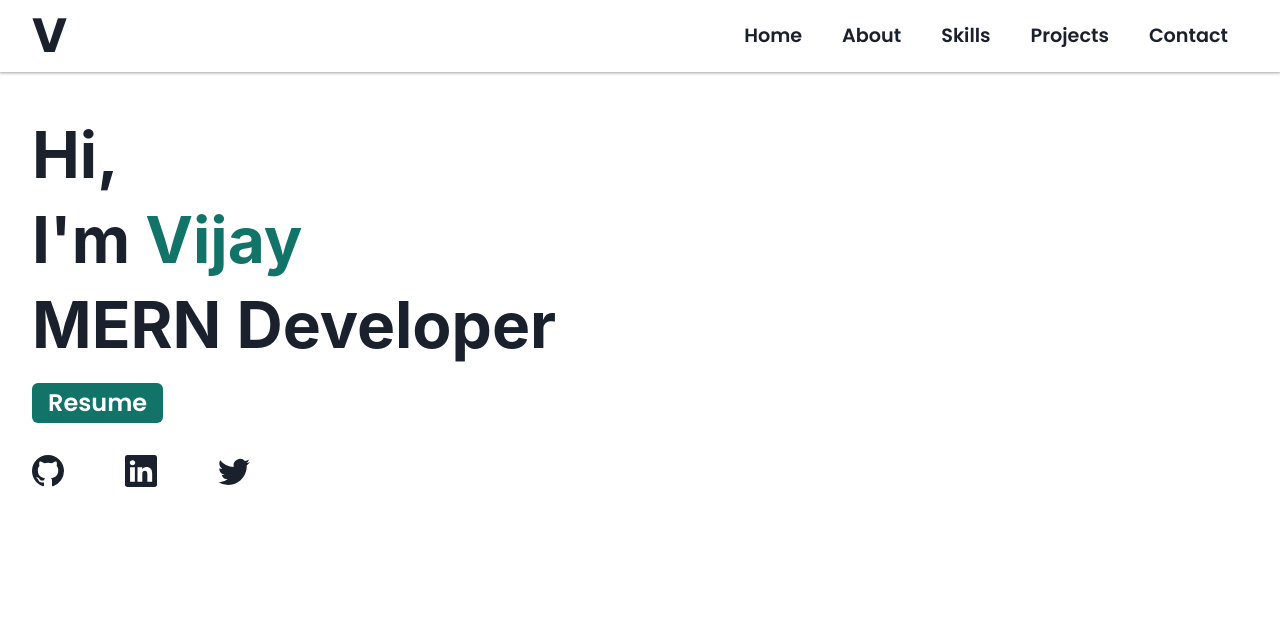
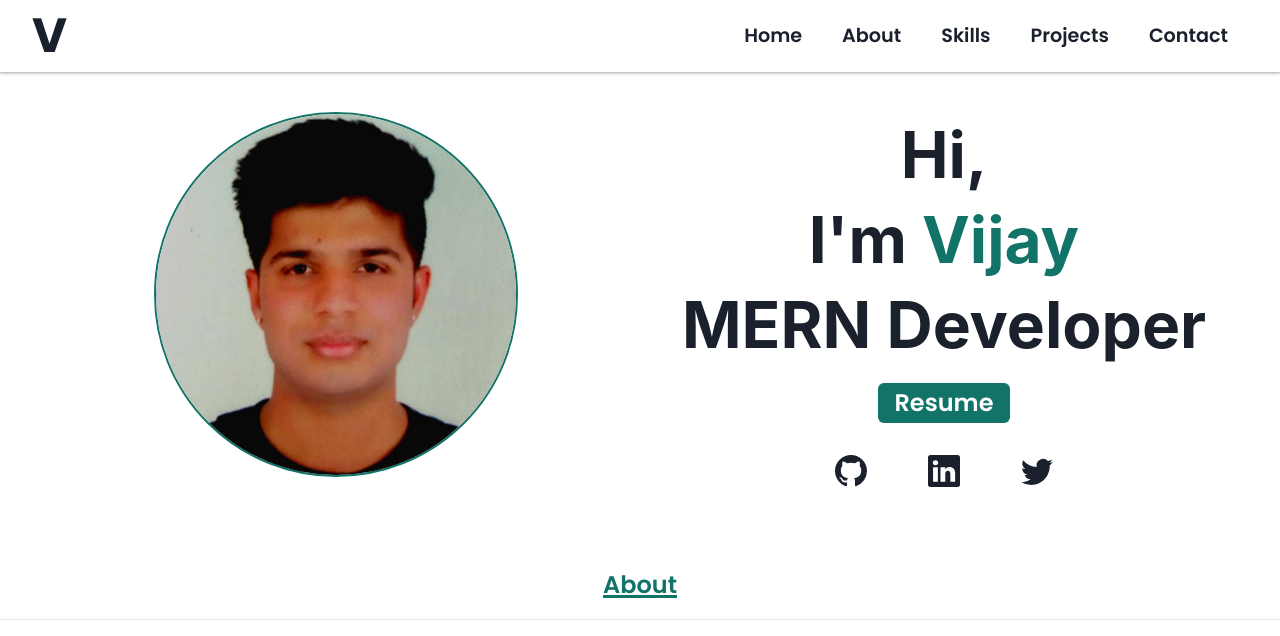
Before and after one commit to VijaySingh8650/VijaySingh8650.github.io, a React (Create React App) app: page / in a window 1280 px wide. Shown: the top 636 px of the page. Built offline with nearby package versions, Linux system fonts and the light colour scheme.

Commit message:
portfolio

```diff
--- a/package.json
+++ b/package.json
@@ -15,6 +15,7 @@
     "react-anchor-link-smooth-scroll": "^1.0.12",
     "react-dom": "^18.2.0",
     "react-icons": "^4.4.0",
+    "react-router-dom": "^6.3.0",
     "react-scripts": "5.0.1",
     "web-vitals": "^2.1.4"
   },
--- a/src/App.js
+++ b/src/App.js
@@ -1,13 +1,15 @@
 
 import './App.css';
+import About from './Components/About';
 import Home from './Components/Home';
 import Navbar from "./Components/Navbar"
 function App() {
   return (
     <div className="App">
 
-      <Navbar />
-      <Home/>
+      <Navbar/>
+      <Home />
+      <About/>
 
     </div>
   );
--- a/src/Components/About.jsx
+++ b/src/Components/About.jsx
@@ -0,0 +1,11 @@
+import { Box, Text } from '@chakra-ui/react'
+import React from 'react'
+import styles from "./about.module.css";
+export default function About() {
+  return (
+    <Box id="about">
+          <Text variant={["sm", "base", "md"]} color="#127369" className={styles.about}>About</Text>
+          <hr />
+    </Box>
+  )
+}
--- a/src/Components/Home.jsx
+++ b/src/Components/Home.jsx
@@ -1,7 +1,8 @@
 import { Heading , Box, SimpleGrid, Image, Input, Button} from '@chakra-ui/react';
 import React from 'react'
 import styles from "./home.module.css"
-import {BsLinkedin, BsGithub, BsTwitter} from 'react-icons/bs';
+import { BsLinkedin, BsGithub, BsTwitter } from 'react-icons/bs';
+import image from "../Image/Vijay.png";
 let style = {
   display:"inline"
 }
@@ -22,8 +23,14 @@ const Home = () => {
     }
 
   return (
-    <SimpleGrid id="home" className={styles.container}>
-      <Box className={styles.box}>
+    <SimpleGrid id="home" className={styles.container} columns={[1,1,2]}>
+
+      <Box>
+        <Image src={image} className={styles.image} />
+      </Box>
+
+
+      <Box >
         <Heading variant={["sm","base","md"]}>Hi, </Heading>
         <Box><Heading style={style} variant={["sm", "base", "md"]}> I'm </Heading><Heading variant={["sm", "base", "md"]} className={styles.name} style={style}>Vijay</Heading></Box>
         <Heading variant={["sm", "base", "md"]}>MERN Developer</Heading>
@@ -32,6 +39,8 @@ const Home = () => {
 
         <Button onClick={onButtonClick }
           className={styles.btn} mt="1rem" bg='#127369' color={"white"} variant={["sm", "base", "md"]}>Resume</Button>
+
+
         <Box className={styles.linkandgit}>
           <a href="https://github.com/VijaySingh8650" className={styles.icongit}>
 
@@ -50,9 +59,6 @@ const Home = () => {
 
 
       </Box>
-      <Box>
-        <Image/>
-      </Box>
     </SimpleGrid>
   )
 
--- a/src/Components/Navbar.jsx
+++ b/src/Components/Navbar.jsx
@@ -30,7 +30,7 @@ export default function Navbar() {
   return (
     <>
 
-    <Box className={styles.container}>
+    <Box className={styles.container} id="container">
 
 
     <Box className={styles.navbar}>
@@ -38,16 +38,16 @@ export default function Navbar() {
              V
           </Box>
           <Box className={styles.box}>
-            {
+            {/* {
               arr.map((item, index) => {
                 return <Title key={index} {...item} />
               })
-            }
-              {/* <AnchorLink href="#home" className={styles.subtitle}>Home</AnchorLink>
-              <AnchorLink href="#about" className={styles.subtitle}>About</AnchorLink>
-              <AnchorLink href="#skills" className={styles.subtitle}>Skills</AnchorLink>
-              <AnchorLink href="#projects" className={styles.subtitle}>Projects</AnchorLink>
-              <AnchorLink href="#contact" className={styles.subtitle}>Contact</AnchorLink> */}
+            } */}
+              <AnchorLink  offset='100'  href="#home" className={styles.subtitle}>Home</AnchorLink>
+              <AnchorLink offset='100'  href="#about" className={styles.subtitle}>About</AnchorLink>
+              <AnchorLink offset='100'  href="#skills" className={styles.subtitle}>Skills</AnchorLink>
+              <AnchorLink offset='100'  href="#projects" className={styles.subtitle}>Projects</AnchorLink>
+              <AnchorLink  offset='100' href="#contact" className={styles.subtitle}>Contact</AnchorLink>
         </Box>
         <Box className={styles.icon}>
             <MdReorder onClick={ ()=>setShow(true)} />
@@ -61,11 +61,11 @@ export default function Navbar() {
                  <MdClear onClick={()=>setShow(false)}/>
               </Box>
 
-        <AnchorLink href="#home" className={styles.subtitle1}><AiFillHome className={styles.icons} />Home</AnchorLink>
-              <AnchorLink href="#about" className={styles.subtitle1}> <MdAccountCircle className={styles.icons} />About</AnchorLink>
-              <AnchorLink href="#skills" className={styles.subtitle1}> <MdManageAccounts className={styles.icons} />Skills</AnchorLink>
-              <AnchorLink href="#projects" className={styles.subtitle1}> <AiFillProject className={styles.icons} />Projects</AnchorLink>
-              <AnchorLink href="#contact" className={styles.subtitle1}> <MdContactPhone className={styles.icons} />Contact</AnchorLink>
+        <AnchorLink offset="100" href="#home" className={styles.subtitle1}><AiFillHome className={styles.icons} />Home</AnchorLink>
+              <AnchorLink offset="100" href="#about" className={styles.subtitle1}> <MdAccountCircle className={styles.icons} />About</AnchorLink>
+              <AnchorLink  offset="100" href="#skills" className={styles.subtitle1}> <MdManageAccounts className={styles.icons} />Skills</AnchorLink>
+              <AnchorLink  offset="100" href="#projects" className={styles.subtitle1}> <AiFillProject className={styles.icons} />Projects</AnchorLink>
+              <AnchorLink  offset="100" href="#contact" className={styles.subtitle1}> <MdContactPhone className={styles.icons} />Contact</AnchorLink>
       </Box>:null}
 
 
--- a/src/Components/Title.jsx
+++ b/src/Components/Title.jsx
@@ -1,14 +1,27 @@
-import React, { useState } from 'react'
+import React, { useEffect, useState } from 'react'
 import AnchorLink from 'react-anchor-link-smooth-scroll'
 import styles from "./navbar.module.css";
 
 export default function Title({ href, title }) {
+
     const [add, setAdd] = useState(false);
+
+    useEffect(() => {
+        if (href === "#home") {
+
+            return setAdd(true);
+        }
+
+        return () => {
+            return setAdd(false);
+       }
+    },[add])
 
   return (
       <>
 
-          <AnchorLink onClick={()=>setAdd(true)} href={href} className={add?styles.add:styles.subtitle}>{title}</AnchorLink>
+          <AnchorLink offset='100' onClick={() => setAdd(true)} href={href} className={add ? styles.add : styles.subtitle}>{title}</AnchorLink>
+
     </>
   )
 }
--- /dev/null
+++ b/src/Components/about.module.css
@@ -0,0 +1,6 @@
+.about{
+    text-decoration: underline;
+    text-decoration-thickness: .2rem;
+    padding-bottom: 1rem;
+    font-weight: 600;
+}
--- a/src/Components/home.module.css
+++ b/src/Components/home.module.css
@@ -2,12 +2,11 @@
     color: #127369;
 }
 .container{
-    display: flex;
-    margin: 7rem 2rem 4rem 2rem;
+    display:flex;
+    flex-direction: row-reverse;
+    margin: 7rem 2rem 5rem 2rem;
 }
-.box{
-    text-align: left;
-}
+
 .heading{
     display: inline;
 }
@@ -23,10 +22,18 @@
 
 .linkandgit{
     display: flex;
-
+    justify-content: center;
     font-size: 2rem;
     margin-top: 2rem;
 }
 .icongit{
-    margin-right: 5%;
+    margin:0  5%;
 }
+.image{
+    width: 60%;
+    object-fit: cover;
+    border-radius: 50%;
+    display: block;
+    margin: auto auto;
+    border: 2px solid #127369;
+}
--- a/src/Components/navbar.module.css
+++ b/src/Components/navbar.module.css
@@ -1,8 +1,11 @@
 .container{
   box-shadow: rgba(60, 64, 67, 0.3) 0px 1px 2px 0px, rgba(60, 64, 67, 0.15) 0px 1px 3px 1px;
+  background-color: white;
   width: 100%;
+  /* position:-webkit-sticky; */
   position: fixed;
   top: 0;
+  z-index: 100;
 }
 .navbar{
   display: flex;
@@ -61,12 +64,14 @@
   width: auto;
 }
 .show{
+  z-index: 10000;
+  border-radius: 15px;
   background-color: white;
   overflow: hidden;
   display: flex;
   flex-direction: column;
-  position: absolute;
-  top:-7rem;
+  position: fixed;
+  top:0;
   right:0;
 
   padding: 20px 50px 50px 50px;
--- a/src/config/theme.jsx
+++ b/src/config/theme.jsx
@@ -29,6 +29,20 @@ const theme = extendTheme({
                 },
 
             }
+    },
+        Text: {
+            variants: {
+                sm: {
+                  fontSize:".8rem"
+                },
+                base: {
+                  fontSize:"1rem"
+                },
+                md: {
+                  fontSize:"1.5rem"
+                },
+
+            }
         }
     }
 })
```
Also changed, not shown: src/App.css (line endings or trailing spaces), src/Image/Vijay.png (added), 1 other file (tests, documents, lock files or other folders).
